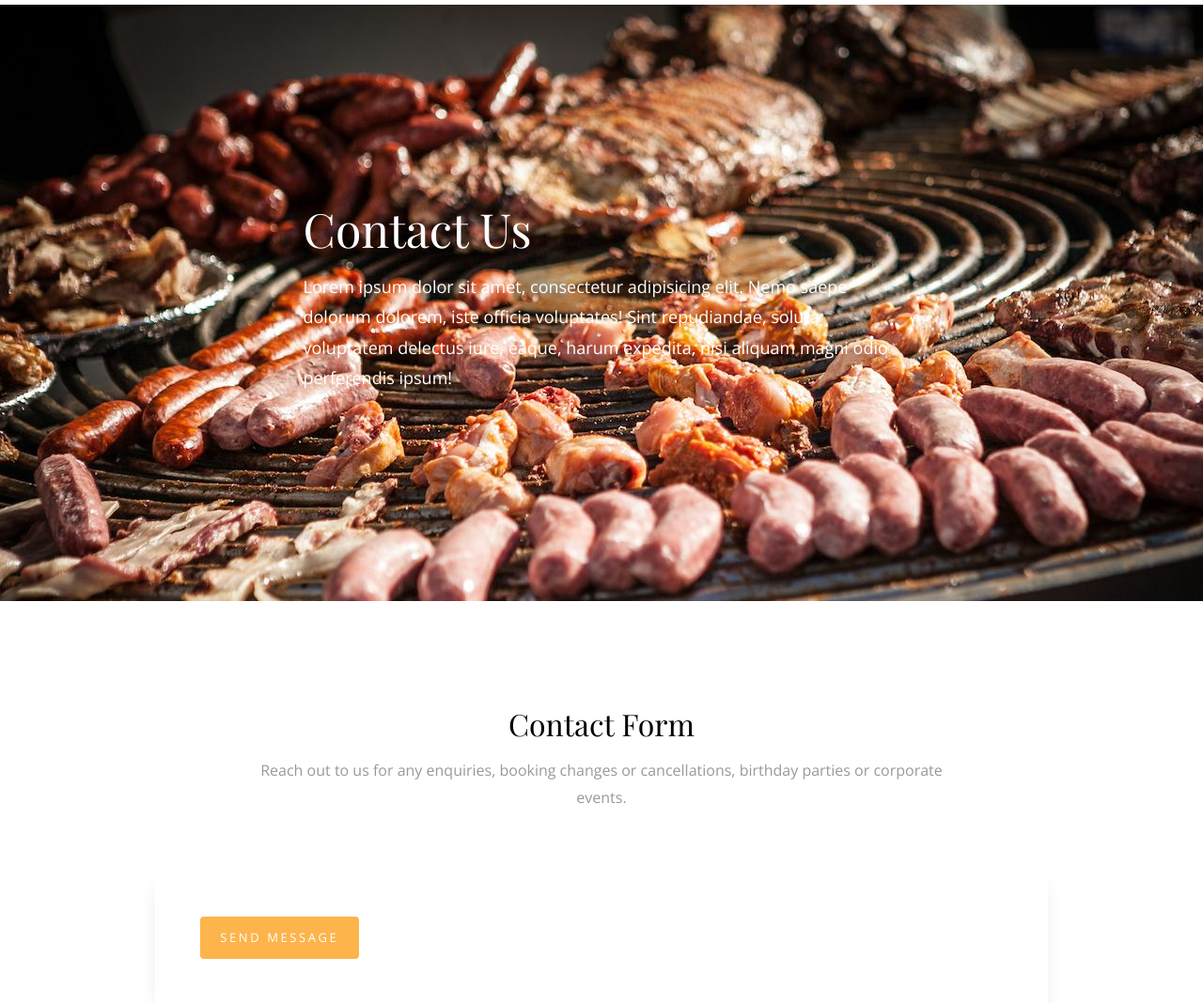
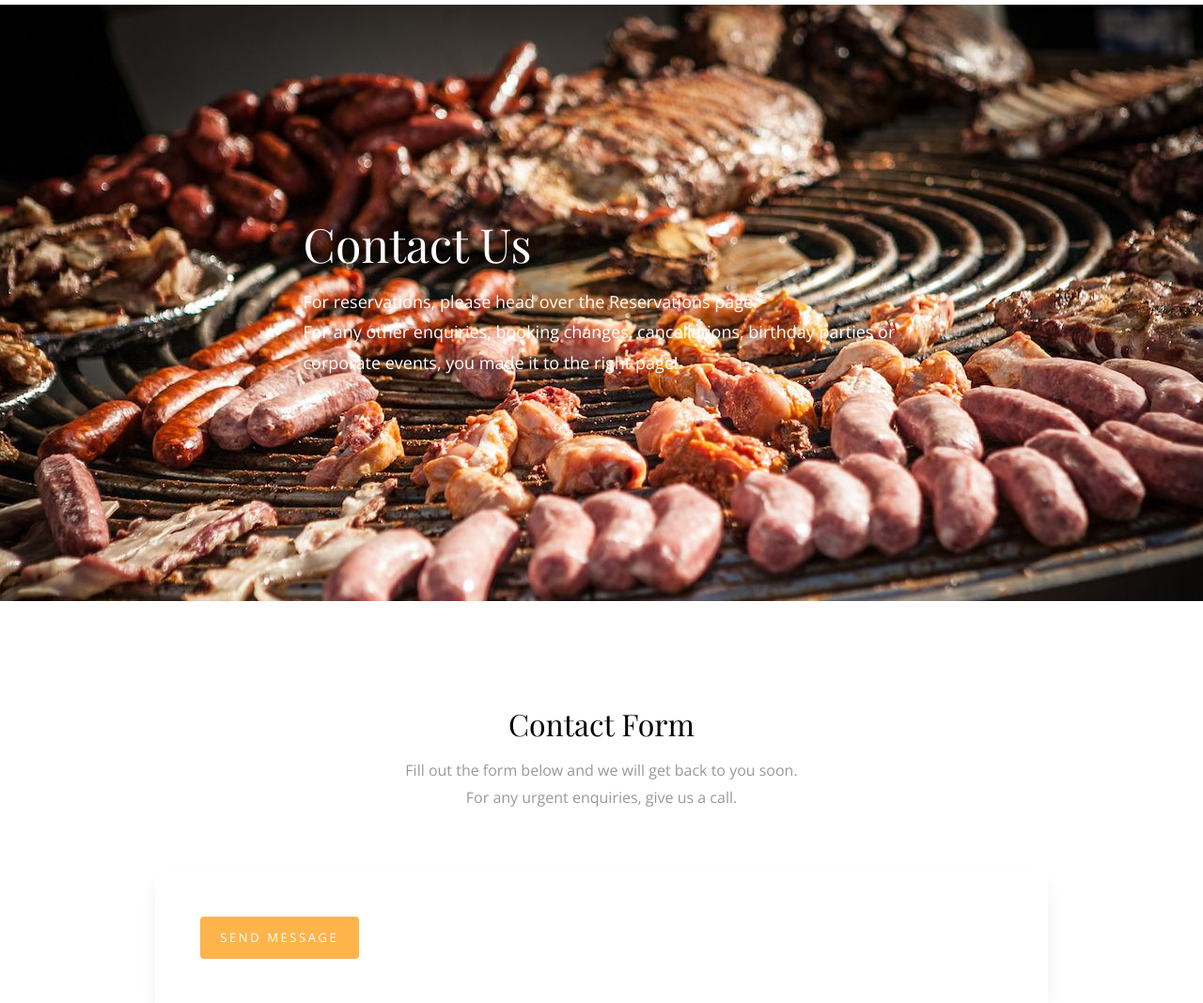
Before and after one commit to JayKearney/parrilla-delivery, a Django app: template src/contact/templates/contact/contact.html in a window 1280 px wide. Shown: the top 1068 px of the page at 94% size. Run offline with Django 3.2, Linux system fonts and the light colour scheme; the template is opened without the code that fills it, so the values that code supplies are empty; some libraries are stand-ins or nearby versions; some web fonts are replaced.

Commit message:
fix frontend errors and updated booking, contact messages

```diff
--- a/src/blog/templates/Post/post_list.html
+++ b/src/blog/templates/Post/post_list.html
@@ -10,7 +10,7 @@
               <div class="row align-items-center justify-content-center">
                 <div class="col-md-7" data-aos="fade-up">
                   <h2 class="heading">Parrilla Blog</h2>
-                  <p class="lead">The Argentinian Palate</p>
+                  <p class="lead">Learn more about Argentinian Cuisine, Culture and our Upcoming Events. </p>
                 </div>
               </div>
             </div>
--- a/src/contact/templates/contact/contact.html
+++ b/src/contact/templates/contact/contact.html
@@ -12,7 +12,7 @@
               <div class="row align-items-center justify-content-center">
                 <div class="col-md-7" data-aos="fade-up">
                   <h2 class="heading">Contact Us</h2>
-                  <p class="lead">Lorem ipsum dolor sit amet, consectetur adipisicing elit. Nemo saepe dolorum dolorem, iste officia voluptates! Sint repudiandae, soluta voluptatem delectus iure, eaque, harum expedita, nisi aliquam magni odio perferendis ipsum!</p>
+                  <p class="lead">For reservations, please head over the Reservations page. <br> For any other enquiries, booking changes, cancellations, birthday parties or corporate events, you made it to the right page! </p>
                 </div>
               </div>
             </div>
@@ -24,7 +24,7 @@
             <div class="row justify-content-center mb-5">
               <div class="col-md-8  text-center">
                 <h2 class="mb-3">Contact Form</h2>
-                <p class="lead">Reach out to us for any enquiries, booking changes or cancellations, birthday parties or corporate events.</p>
+                <p class="lead">Fill out the form below and we will get back to you soon. <br> For any urgent enquiries, give us a call. </p>
               </div>
             </div>
             <div class="row justify-content-center">
--- a/src/meals/templates/Meals/list.html
+++ b/src/meals/templates/Meals/list.html
@@ -10,7 +10,7 @@
             <div class="container">
               <div class="row align-items-center">
                 <div class="col-md-12" data-aos="fade-up">
-                  <h2 class="heading">The True Argentinian Meat Experience. In Parrilla Argentina we selected the best cuts of the Hereford and Aberdeen Angus breeds. We specialise in Traditional Meat Cuts and Recipes while delivering a unique Table Service Experience.</h2>
+                  <h2 class="heading">In Parrilla Argentina we selected the best cuts of the Hereford and Aberdeen Angus breeds. We specialise in Traditional Meat Cuts and Recipes while delivering a unique Table Service Experience.</h2>
                 </div>
               </div>
             </div>
--- a/src/reservation/templates/Reservation/reservation.html
+++ b/src/reservation/templates/Reservation/reservation.html
@@ -12,7 +12,7 @@
               <div class="row align-items-center justify-content-center">
                 <div class="col-md-7" data-aos="fade-up">
                   <h2 class="heading">Reservation</h2>
-                  <p class="lead">Lorem ipsum dolor sit amet, consectetur adipisicing elit. Nemo saepe dolorum dolorem, iste officia voluptates! Sint repudiandae, soluta voluptatem delectus iure, eaque, harum expedita, nisi aliquam magni odio perferendis ipsum!</p>
+                  <p class="lead"> Bookings are available using the form below. <br> Please note it is not reserved until confirmed by us via email. <br> For any urgent bookings, please give us a call.  </p>
                 </div>
               </div>
             </div>
@@ -24,7 +24,7 @@
             <div class="row justify-content-center mb-5">
               <div class="col-md-8  text-center">
                 <h2 class="mb-3">Reservation</h2>
-                <p class="lead">Lorem ipsum dolor sit amet, consectetur adipisicing elit. Dolorum fuga, alias distinctio voluptatum magni voluptatibus.</p>
+                <p class="lead"> Make a booking enquiry. <br> We will send you a confirmation email as soon as possible.</p>
               </div>
             </div>
             <div class="row justify-content-center">
```
Also changed, not shown: src/home/templates/home/index.html (+4 -4 lines).
